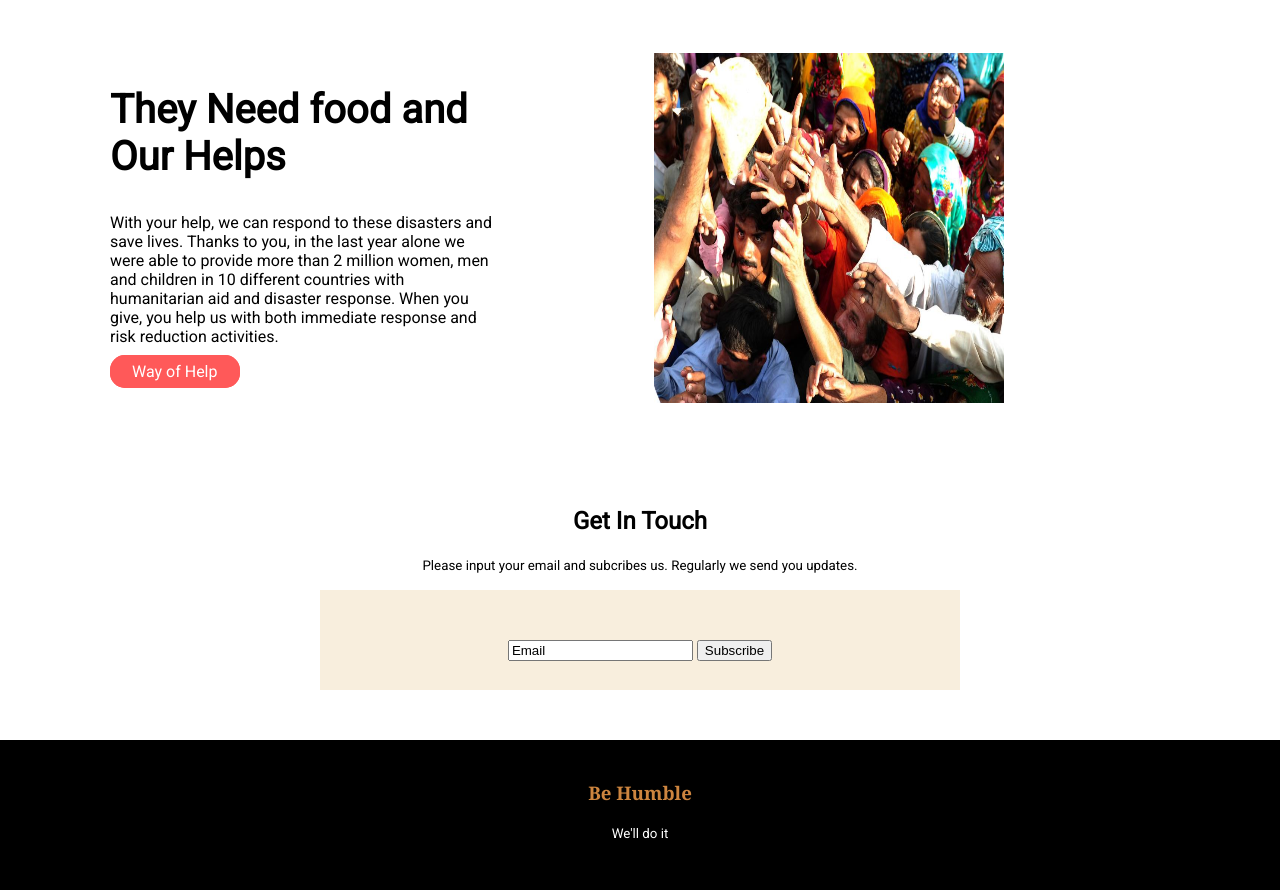
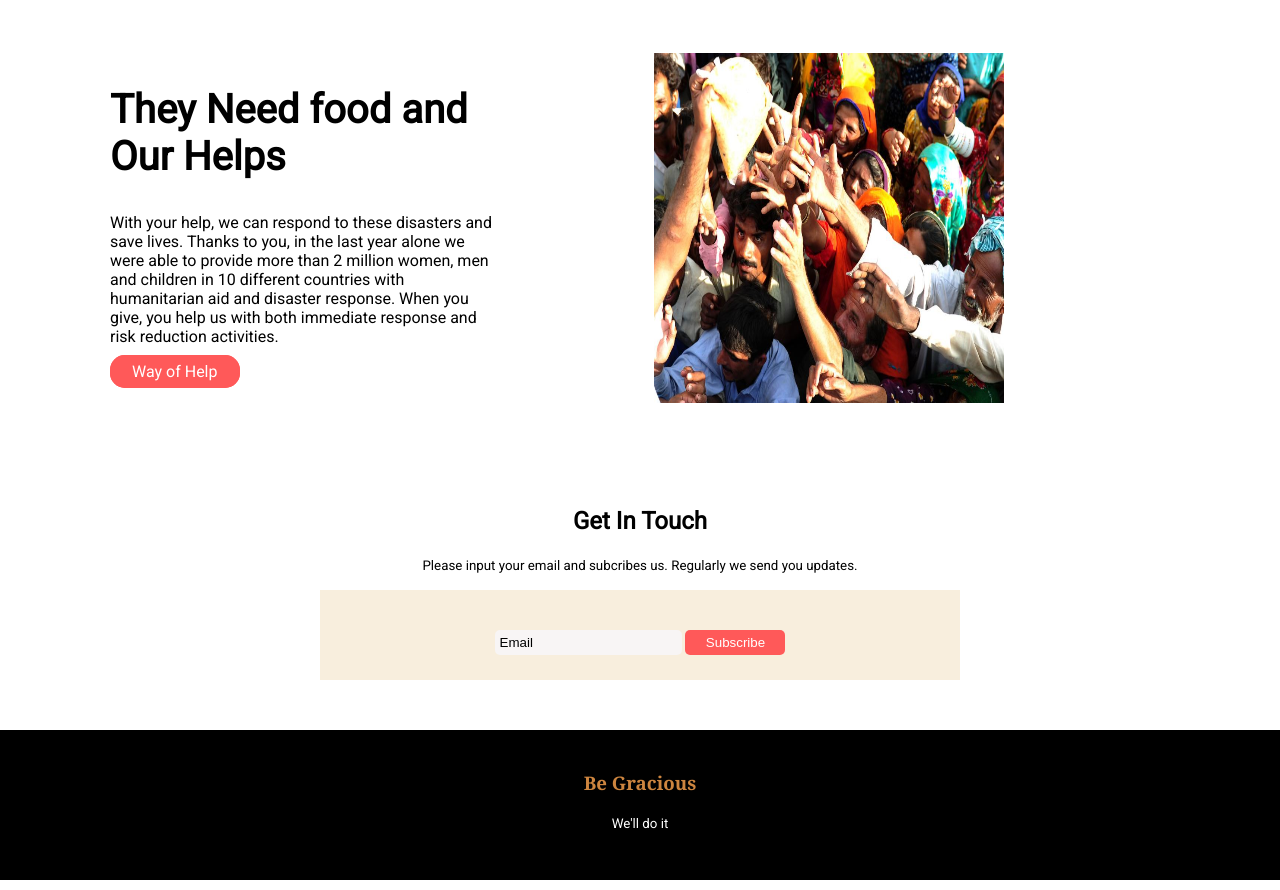
Before and after one commit to rmshahidullah/donate-today, a plain HTML site: page index.html in a window 1280 px wide. Shown: the part 1277-2167 px from the top of the page. Drawn offline with Linux system fonts and the light colour scheme.

Commit message:
style and other things aded

```diff
--- a/index.html
+++ b/index.html
@@ -27,7 +27,7 @@
             <div>
                 <ul class="donation-amount">
                     <li>200tk</li>
-                    <li class="special">300tk</li>
+                    <li id="special">300tk</li>
                     <li>500tk</li>
                     <li>1000tk</li>
                     <li>2000tk</li>
@@ -82,14 +82,14 @@
                 <p><small> Please input your email and subcribes us. Regularly we send you updates.</small></p>
             </div>
             <div class="subscrib">
-                <input type="email" value="Email">
-                <input type="submit" value="Subscribe">
+                <input id="email" type="email" value="Email">
+                <input id="submit" type="submit" value="Subscribe">
 
             </div>
         </section>
         <section class="footer">
             <div class="wraper">
-                <h3 class="footer-note">Be Humble</h3>
+                <h3 class="footer-note">Be Gracious</h3>
                 <small class="determination">We'll do it</small>
             </div>
 
--- a/style.css
+++ b/style.css
@@ -49,7 +49,11 @@ h1{
     padding: 10px;
     background-color: #fafafa;
 }
-
+#special{
+    color: red;
+    background-color: #FFEEEE;
+    border: 2px solid red;
+}
 
 hr{
     width: 50%;
@@ -66,8 +70,6 @@ hr{
     margin-left: 15%;
     margin-right: 10%;
     margin-bottom: 100px;
-
-
 }
 img{
     height: 52px;
@@ -116,7 +118,22 @@ img{
     width: 50%;
     margin-left: 25%;
     margin-right: 25%;
-    padding-top: 50px;
+    padding-top: 40px;
+}
+
+#email{
+    border: none;
+    padding: 5px;
+    background-color: rgb(248, 245, 245);
+    border-radius: 5px;
+}
+#submit{
+    padding: 5px;
+    color: white;
+    background-color: #ff5959;
+    width: 100px;
+    border: none;
+    border-radius: 5px;
 }
 .footer{
     background-color: black;
@@ -134,5 +151,4 @@ img{
 .determination{
     color: white;
     font-weight: lighter;
-
 }
```
